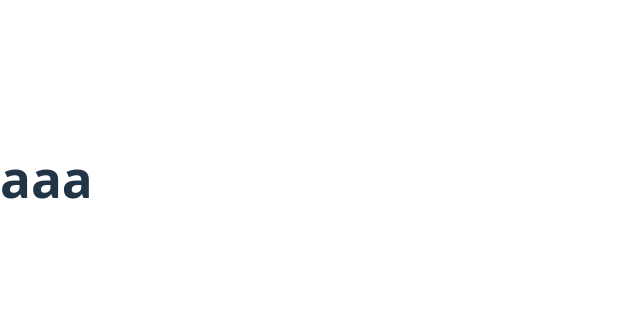
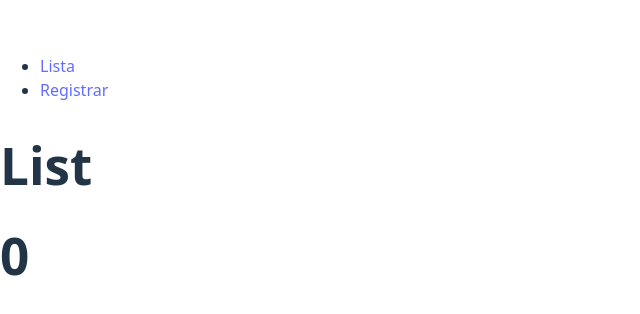
Before and after one commit to BrenoP/teste-tinnova, a React (Vite) app: page /list in a window 1280 px wide. Shown: the part 222-536 px from the top of the page, without its empty margins (0-640 px from the left). Built offline with nearby package versions, Linux system fonts and the light colour scheme.

Commit message:
feat: pages structure and context

```diff
--- a/src/App.tsx
+++ b/src/App.tsx
@@ -1,9 +1,14 @@
+import { Outlet } from "react-router-dom"
+import NavBar from "./components/NavBar"
+import { UserListProvider } from "./contexts/UserList"
+
 function App() {
 
   return (
-    <>
-    <h1>aaa</h1>
-    </>
+    <UserListProvider>
+      <NavBar />
+      <Outlet />
+    </UserListProvider>
   )
 }
 
--- /dev/null
+++ b/src/components/NavBar/NavBar.tsx
@@ -0,0 +1,14 @@
+import { Link } from "react-router-dom";
+
+function NavBar() {
+  return (
+    <nav>
+      <ul>
+        <li><Link to="/list">Lista</Link></li>
+        <li><Link to="/register">Registrar</Link></li>
+      </ul>
+    </nav>
+  );
+}
+
+export default NavBar;
--- /dev/null
+++ b/src/components/NavBar/index.ts
@@ -0,0 +1 @@
+export { default } from './NavBar';
--- /dev/null
+++ b/src/contexts/UserList/context.ts
@@ -0,0 +1,17 @@
+import { createContext } from 'react';
+
+export type UserList = {
+  name: string;
+  cpf: string;
+  phone: string;
+  email: string;
+};
+
+export type UserListContextData = {
+  userList: UserList[];
+  setList: (value: UserList[]) => void;
+};
+
+export const UserListContext = createContext<UserListContextData>(
+  {} as UserListContextData
+);
--- /dev/null
+++ b/src/contexts/UserList/hook.ts
@@ -0,0 +1,12 @@
+import { useContext } from "react";
+import { UserListContext } from "./context";
+
+export function useUserList() {
+  const provider = useContext(UserListContext)
+
+  if(!provider) {
+    throw new Error('useUserList precisa estar em um provider')
+  }
+
+  return provider
+}
--- /dev/null
+++ b/src/contexts/UserList/index.ts
@@ -0,0 +1,3 @@
+export * from './context';
+export * from './provider';
+export * from './hook';
--- /dev/null
+++ b/src/contexts/UserList/provider.tsx
@@ -0,0 +1,20 @@
+import { useState, type ReactNode } from 'react';
+import { UserListContext, type UserList } from './context';
+
+type UserListProviderProps = {
+  children: ReactNode;
+};
+
+export function UserListProvider({ children }: UserListProviderProps) {
+  const [userList, setUserList] = useState<UserList[]>([]);
+
+  function setList(value: UserList[]) {
+    setUserList(value);
+  }
+
+  return (
+    <UserListContext.Provider value={{ userList, setList }}>
+      {children}
+    </UserListContext.Provider>
+  );
+}
--- a/src/main.tsx
+++ b/src/main.tsx
@@ -1,10 +1,26 @@
 import { StrictMode } from 'react'
 import { createRoot } from 'react-dom/client'
+import { createBrowserRouter, RouterProvider } from "react-router-dom"
+
 import './global.css'
 import App from './App.tsx'
 
+import Register from "./pages/Register"
+import List from "./pages/List"
+
+const router = createBrowserRouter([
+  {
+    path: '/',
+    element: <App />,
+    children: [
+      { path: '/list', element: <List /> },
+      { path: '/register', element: <Register /> }
+    ]
+  }
+])
+
 createRoot(document.getElementById('root')!).render(
   <StrictMode>
-    <App />
+    <RouterProvider router={router} />
   </StrictMode>,
 )
--- /dev/null
+++ b/src/pages/List/List.tsx
@@ -0,0 +1,15 @@
+import { useUserList } from "../../contexts/UserList";
+
+function List() {
+
+  const { userList } = useUserList();
+
+  return (
+    <>
+      <h1>List</h1>
+      <h1>{userList.length}</h1>
+    </>
+  );
+}
+
+export default List;
--- /dev/null
+++ b/src/pages/List/index.ts
@@ -0,0 +1 @@
+export { default } from './List';
--- /dev/null
+++ b/src/pages/Register/Register.tsx
@@ -0,0 +1,7 @@
+function Register() {
+  return (
+    <h1>Register</h1>
+  );
+}
+
+export default Register;
--- /dev/null
+++ b/src/pages/Register/index.ts
@@ -0,0 +1 @@
+export { default } from './Register';
```
